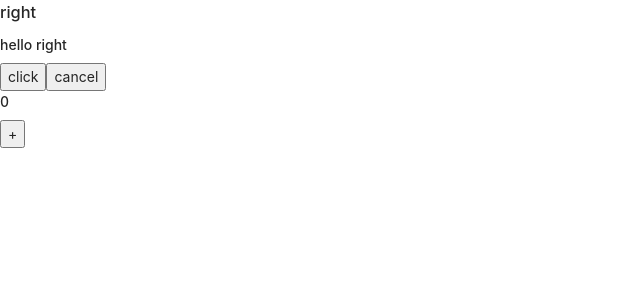
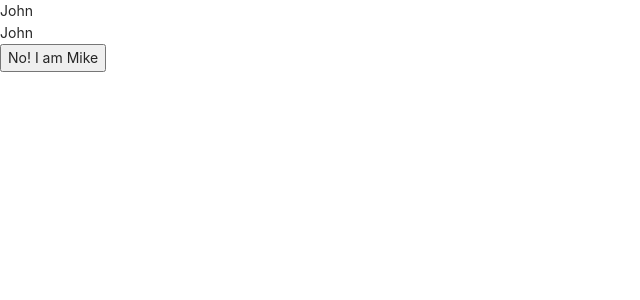
Before and after one commit to EricWong1994/reactByWebpack, a React app: page / in a window 1280 px wide. Shown: the top 300 px of the page, without its empty margins (0-640 px from the left). Built offline with nearby package versions, Linux system fonts and the light colour scheme.

Commit message:
webpack...

```diff
--- a/src/main.js
+++ b/src/main.js
@@ -3,9 +3,9 @@ import ReactDOM from 'react-dom'
 import * as Server from './apis/index.js';
 import RouterMain from './router/index.js';
 // import App from './App';
-import Item from './mobxx/moboxReact';
+// import Item from './mobxx/moboxReact';
+import ObservePerson from './mobxx/mobxReactLite';
 ;
-
 
 // import 'antd/dist/antd.css';
 // import 'antd/dist/antd.less'; // 按需加载后移除antd全局样式
--- /dev/null
+++ b/src/mobxx/mobxReactLite.tsx
@@ -0,0 +1,69 @@
+// import { Observer, useObservable } from 'mobx-react-lite';
+import {
+	Observer,
+	useObserver,
+	useLocalStore,
+	useLocalObservable,
+} from 'mobx-react-lite';
+import React, { FC } from 'react';
+import ReactDOM from 'react-dom';
+
+interface IType {
+	name?: string;
+}
+
+// function ObservePerson:FC<IType>() {
+const ObservePerson: FC<IType> = () => {
+	// function ObservePerson<FC>() {
+	// 类型“() => void”的参数不能赋给类型“() => IType”的参数。
+	// const state = useLocalObservable<IType>(() => {
+	// 		name: 'John'
+	// });
+
+	const person = useLocalObservable<IType>(() => ({ name: 'John' }));
+	console.log('person: ', person);
+	// const person: {name: string} = useObserver(() => {{ name: 'John' }});
+	return (
+		<div>
+			{person.name}
+			<div>{person.name}</div>
+			<button onClick={() => (person.name = 'Mike')}>
+				No! I am Mike
+			</button>
+		</div>
+	);
+};
+
+ReactDOM.render(<ObservePerson />, document.querySelector('#app'));
+
+// function ObservePerson(props) {
+// 	const person: { name: string } = useLocalStore<IType>(() => {
+// 		name: 'John';
+// 	});
+// 	// const person: {name: string} = useObserver(() => {{ name: 'John' }});
+// 	return (
+// 		<div>
+// 			{person.name}
+// 			<Observer>{() => <div>{person.name}</div>}</Observer>
+// 			<button onClick={() => (person.name = 'Mike')}>
+// 				No! I am Mike
+// 			</button>
+// 		</div>
+// 	);
+// }
+
+// function ObservePerson(props) {
+// 	const person: { name: string } = useLocalStore<IType>(() => {
+// 		name: 'John';
+// 	});
+// 	// const person: {name: string} = useObserver(() => {{ name: 'John' }});
+// 	return (
+// 		<div>
+// 			{person.name}
+// 			<Observer>{() => <div>{person.name}</div>}</Observer>
+// 			<button onClick={() => (person.name = 'Mike')}>
+// 				No! I am Mike
+// 			</button>
+// 		</div>
+// 	);
+// }
```
